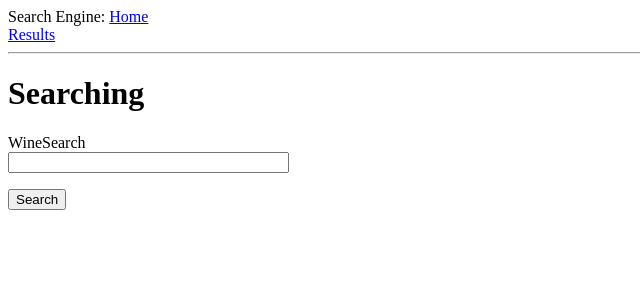
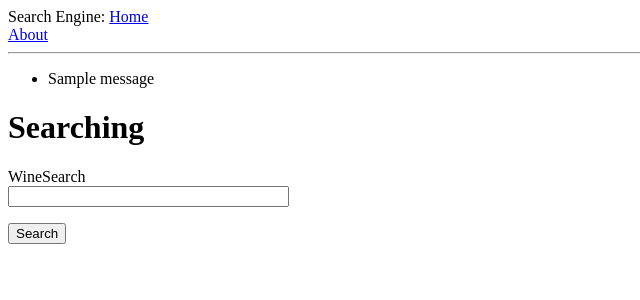
Before and after one commit to catherning/Wine-Search-Engine, a Flask app: page / in a window 1280 px wide. Shown: the top 300 px of the page, without its empty margins (0-640 px from the left). Run offline with Flask 2, Linux system fonts and the light colour scheme; one stand-in notice (Sample message) is shown; parts of the project's set-up code (start-up, migrations or seed data) failed here and were passed over.

Commit message:
Local SE works!

```diff
--- a/WineSearch/app/routes.py
+++ b/WineSearch/app/routes.py
@@ -1,29 +1,28 @@
-from flask import render_template
+from flask import render_template, flash, redirect, url_for
 from app import app
 from app.wine_query.query import results_from_query
 from app.search_box import SearchBox
 
-@app.route('/')
-@app.route('/index')
-def login():
-    form = SearchBox()
-    return render_template('index.html', title='Search', form=form)
+@app.route('/', methods=['GET', 'POST'])
+@app.route('/index', methods=['GET', 'POST'])
+def index():
+    search = SearchBox()
+    if search.validate_on_submit():
+        flash('Query {}'.format(
+            search.query.data))
+        return search_query(search)
+    return render_template('index.html', title='Search', form=search)
 
 
 @app.route('/results')
-def index():
-    user_query={"string":"dom perignon sweet citrus"}
-    posts = [
-        {
-            'author': {'username': 'John'},
-            'body': 'Beautiful day in Portland!'
-        },
-        {
-            'author': {'username': 'Susan'},
-            'body': 'The Avengers movie was so cool!'
-        }
-    ]
+def search_query(query):
+    search_string = query.data['query']
 
-    results = results_from_query(user_query["string"])
+    results = results_from_query(search_string)
 
-    return render_template('results.html', title='Results', query=user_query, wines=results)
+    return render_template('results.html', title='Results', query=search_string, wines=results)
+
+
+@app.route('/about')
+def about_page():
+    return render_template('about.html', title='About')
--- /dev/null
+++ b/WineSearch/app/templates/about.html
@@ -0,0 +1,6 @@
+{% extends "base.html" %}
+
+{% block content %}
+    <h2>About the Search Engine and the project</h2>
+    Blablabla Wine is good blablabla
+{% endblock %}
--- a/WineSearch/app/templates/base.html
+++ b/WineSearch/app/templates/base.html
@@ -9,8 +9,23 @@
     <body>
         <div>Search Engine:
             <a href="/index">Home</a></div>
-            <a href="/results">Results</a>
+            <a href="/about">About</a>
         <hr>
+
+        <!-- https://blog.miguelgrinberg.com/post/the-flask-mega-tutorial-part-iii-web-forms url_for ne marche pas -->
+
+
+
+        {% with messages = get_flashed_messages() %}
+        {% if messages %}
+        <ul>
+            {% for message in messages %}
+            <li>{{ message }}</li>
+            {% endfor %}
+        </ul>
+        {% endif %}
+        {% endwith %}
+
         {% block content %}{% endblock %}
     </body>
 </html>
--- a/WineSearch/app/templates/results.html
+++ b/WineSearch/app/templates/results.html
@@ -1,7 +1,7 @@
 {% extends "base.html" %}
 
 {% block content %}
-    <h2>Results for: "{{ query.string }}"</h2>
+    <h2>Results for: "{{ query }}"</h2>
     {% for wine in wines %}
         <div><p>Wine: {{ wine.name }}: <b>{{ wine.description }}</b></p></div>
     {% endfor %}
```
